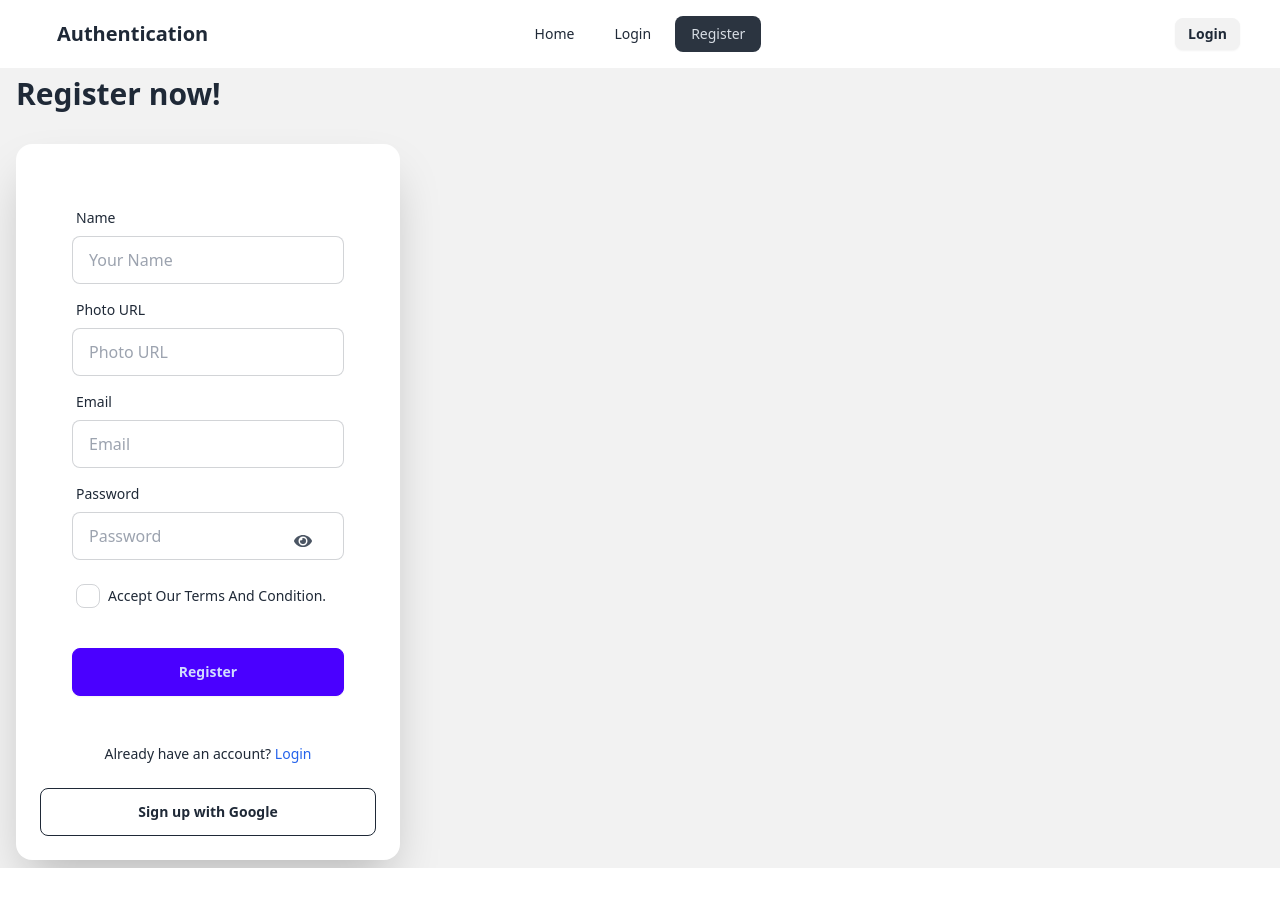
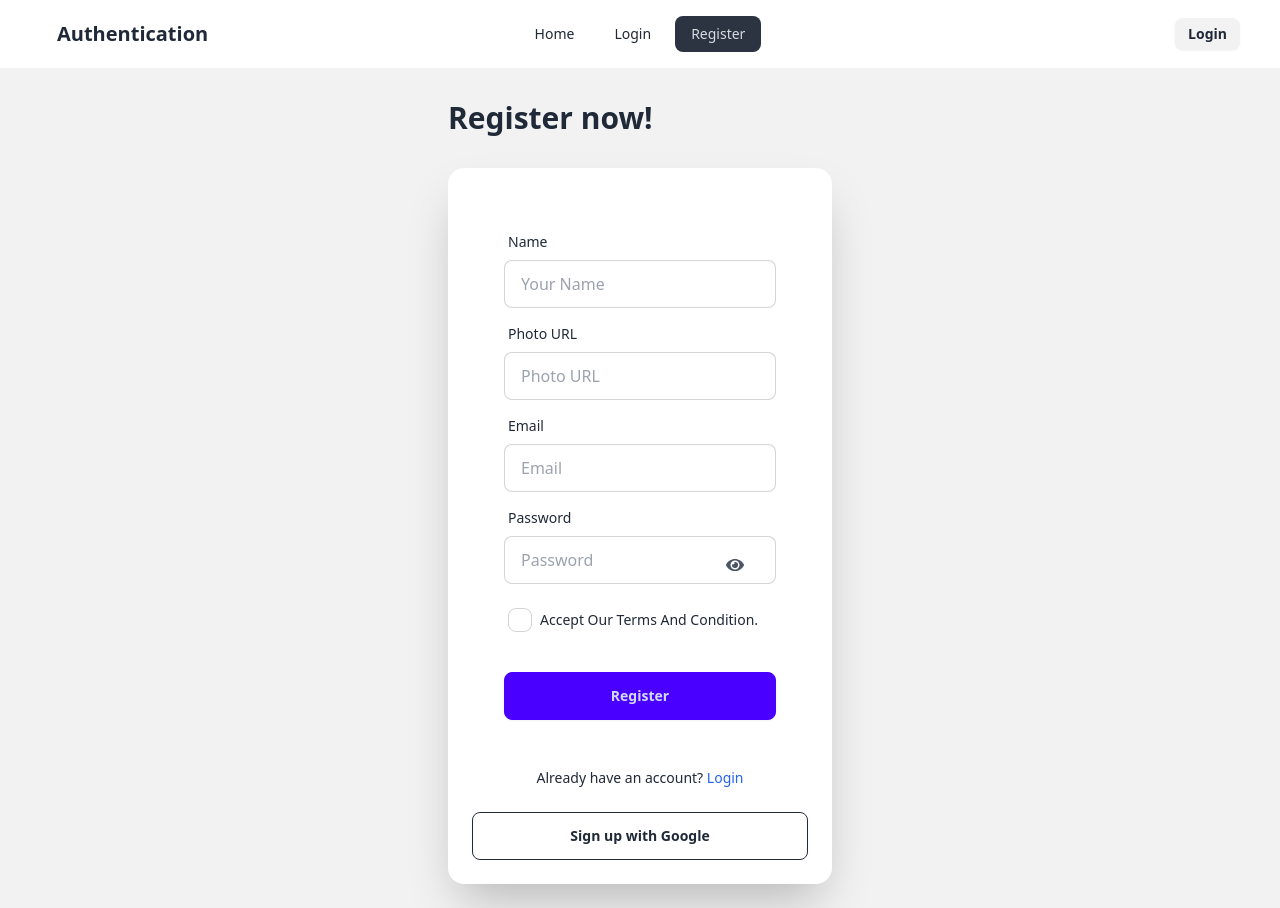
Before and after one commit to shahrukkabir/react-auth-and-private-route, a React (Vite) app: page /register in a window 1280 px wide. Before the commit the page ends 868 px from the top, so only its background shows below. Built offline with nearby package versions, Linux system fonts and the light colour scheme; no server answers.

Commit message:
final commit

```diff
--- a/src/Components/Register.jsx
+++ b/src/Components/Register.jsx
@@ -96,12 +96,12 @@ const Register = () => {
 
     return (
         <div className="w-full min-h-screen bg-base-200 flex justify-center items-center px-4">
-            <div className="w-full mx-w-sm">
+            <div className="w-full max-w-sm">
                 <div className="text-center lg:text-left">
-                    <h1 className="text-3xl mb-8 font-bold">Register now!</h1>
+                    <h1 className="text-3xl my-8 font-bold">Register now!</h1>
                 </div>
 
-                <div className="card bg-base-100 p-6 w-full max-w-sm shrink-0 shadow-2xl">
+                <div className="card bg-base-100 p-6 mb-6 w-full max-w-sm shrink-0 shadow-2xl">
                     <form onSubmit={handleRegister} className="card-body">
                         <div className="form-control">
                             <label htmlFor="name" className="label">
```
